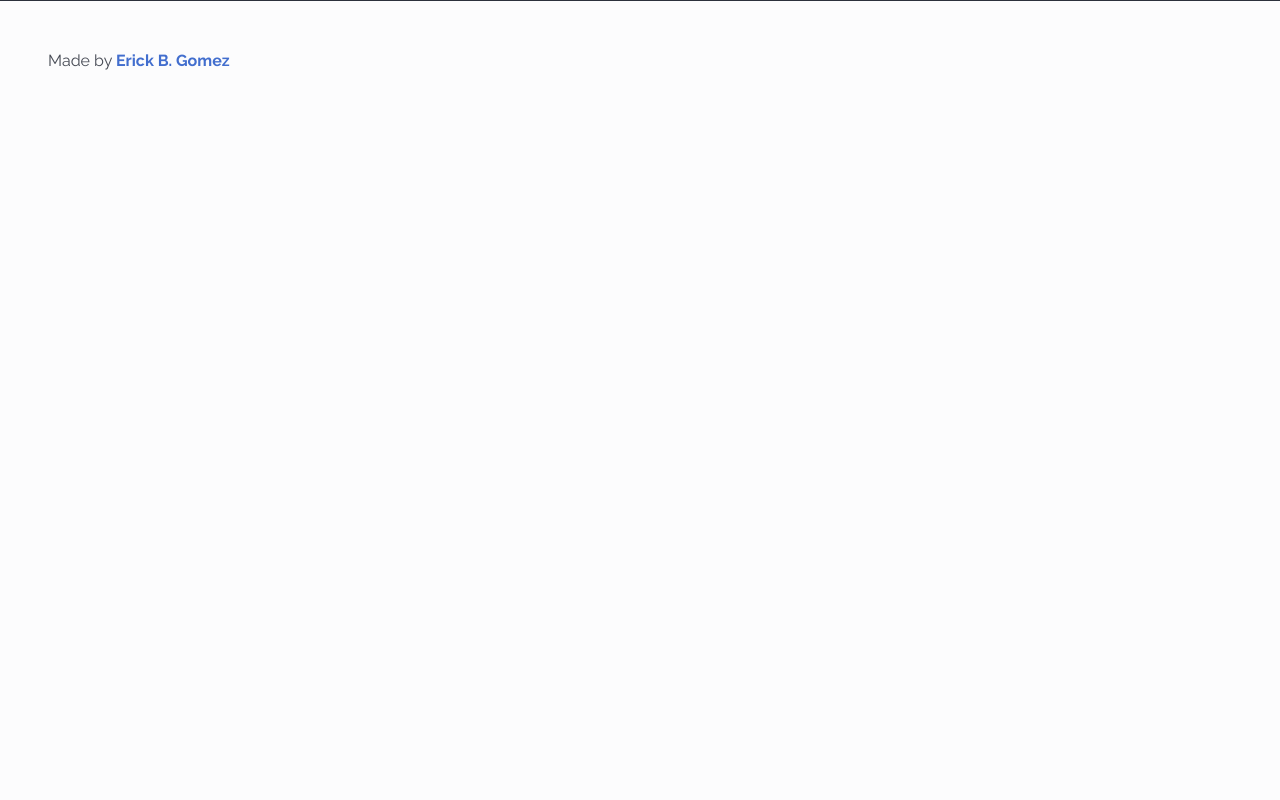
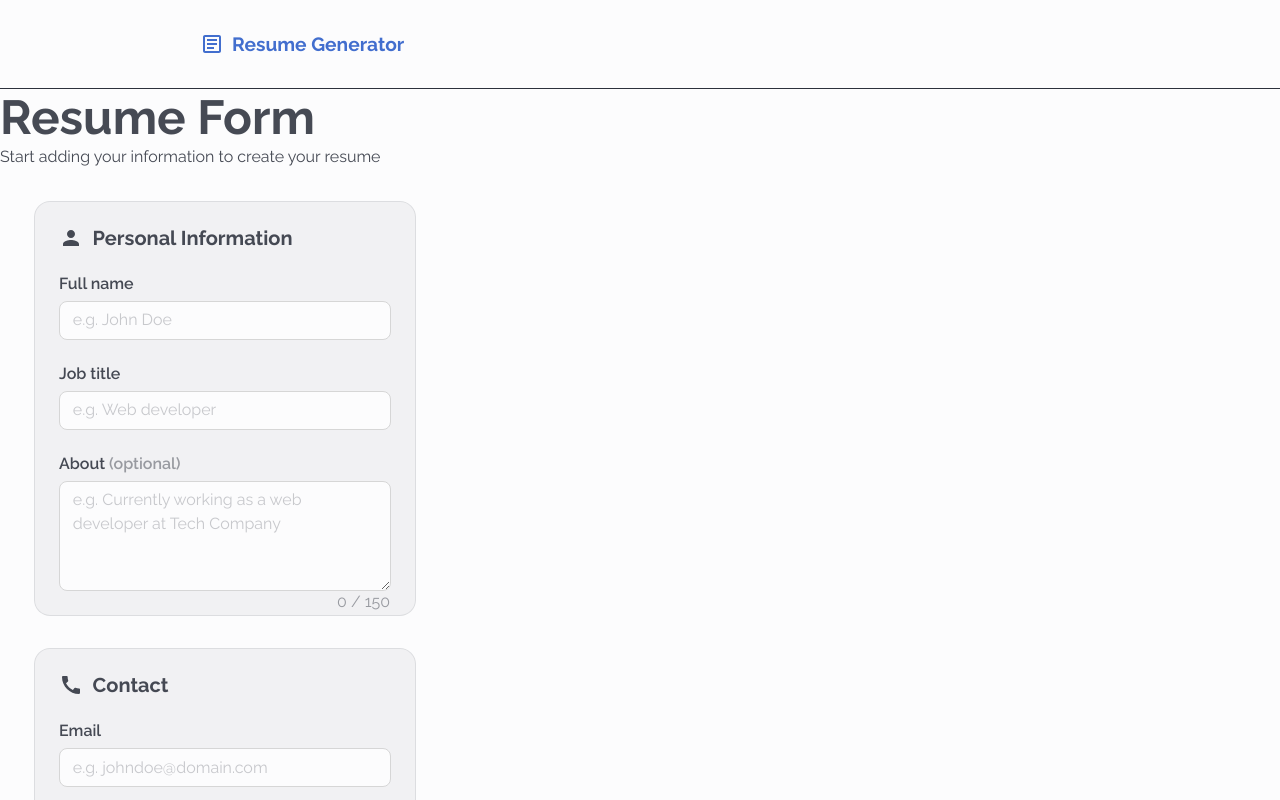
Before and after one commit to ErickBGomez/cv-application, a React (Vite) app: page / in a window 1280 px wide. Shown: the top 800 px of the page. Built offline with nearby package versions, Linux system fonts and the light colour scheme.

Commit message:
Set routes

```diff
--- a/src/App.jsx
+++ b/src/App.jsx
@@ -1,7 +1,10 @@
+import { Route, Routes } from "react-router";
 import ResumeForm from "./components/form/ResumeForm/ResumeForm";
 import Footer from "./components/page-elements/Footer/Footer";
 import Header from "./components/page-elements/Header/Header";
 import Resume from "./components/resume/Resume/Resume";
+import MainLayout from "./pages/layout/MainLayout/MainLayout";
+import FormPage from "./pages/FormPage/FormPage";
 
 /*
   TODOs:
@@ -61,10 +64,14 @@ const data = {
 };
 
 const App = () => {
-  // return <Resume data={data} />;
-  // return <ResumeForm />;
-  // return <Header />;
-  return <Footer />;
+  return (
+    <Routes>
+      <Route element={<MainLayout />}>
+        <Route path="/" element={<FormPage />} />
+        {/* <Route path="/result" element={<FormPage />} /> */}
+      </Route>
+    </Routes>
+  );
 };
 
 export default App;
--- a/src/main.jsx
+++ b/src/main.jsx
@@ -5,6 +5,7 @@ import App from "./App.jsx";
 import "./main.scss";
 import "./assets/scss/antd-reset.scss";
 import { IconContext } from "react-icons";
+import { BrowserRouter } from "react-router";
 
 const appTheme = {
   token: {
@@ -22,6 +23,7 @@ const appTheme = {
 
 createRoot(document.getElementById("root")).render(
   <StrictMode>
+    <BrowserRouter>
       <IconContext.Provider value={{ size: "1.5rem" }}>
         <ConfigProvider theme={appTheme}>
           <AntdApp>
@@ -29,5 +31,6 @@ createRoot(document.getElementById("root")).render(
           </AntdApp>
         </ConfigProvider>
       </IconContext.Provider>
+    </BrowserRouter>
   </StrictMode>
 );
```
Lines whose indentation alone changed are shown as unchanged.
